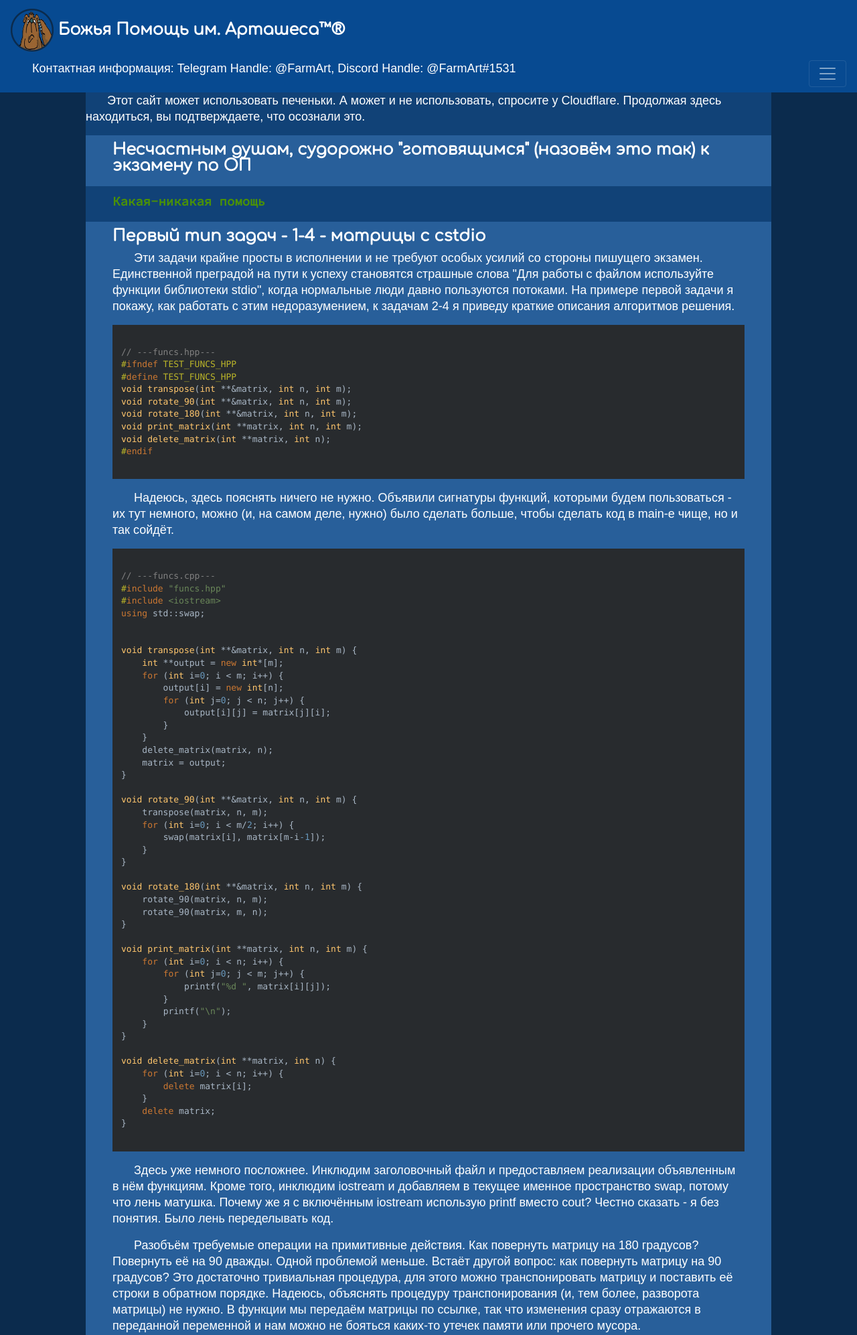
After one commit to Farm-Art/TechSupportWebServer, a Flask app: page /exam in a window 1280 px wide. The commit adds this page. Shown: the top 1993 px of the page at 67% size. Run offline with Flask 2, Linux system fonts and the light colour scheme; some libraries are stand-ins or nearby versions; some web fonts are replaced.

Commit message:
add exam support;

```diff
--- a/main.py
+++ b/main.py
@@ -22,6 +22,13 @@ def download_font_and_stencil():
     return send_file('static/downloadable_content/Visio.zip',
                      attachment_filename='ГОСТ-пакет v6.zip',
                      as_attachment=True)
+
+
+@app.route('/exam')
+def exam_info():
+    kwargs = {'title': 'СТП им. Арташеса - Экзамен',
+              'project_name': 'Божья Помощь'}
+    return render_template('exam.html', **kwargs)
 
 
 @app.route('/thanks')
--- a/templates/base.html
+++ b/templates/base.html
@@ -52,6 +52,8 @@
 <main>
   <section><p>Этот сайт может использовать печеньки. А может и не использовать, спросите у Cloudflare.
     Продолжая здесь находиться, вы подтверждаете, что осознали это.</p></section>
+  <section class="odd"><h1>Несчастным душам, судорожно "готовящимся" (назовём это так) к экзамену по ОП</h1></section>
+  <section class="even"><h2><a href="{{ url_for('exam_info') }}" class="link">Какая-никакая помощь</a></h2></section>
 {% block content %}
 {% endblock %}
 </main>
--- /dev/null
+++ b/templates/exam.html
@@ -0,0 +1,300 @@
+{% extends "base.html" %}
+{% block content %}
+<section class="odd">
+  <h1>Первый тип задач - 1-4 - матрицы с cstdio</h1>
+  <p>
+    Эти задачи крайне просты в исполнении и не требуют особых усилий
+    со стороны пишущего экзамен. Единственной преградой на пути к успеху
+    становятся страшные слова "Для работы с файлом используйте функции
+    библиотеки stdio", когда нормальные люди давно пользуются потоками.
+    На примере первой задачи я покажу, как работать с этим недоразумением,
+    к задачам 2-4 я приведу краткие описания алгоритмов решения.
+  </p>
+  <pre><code class="cpp">
+// ---funcs.hpp---
+#ifndef TEST_FUNCS_HPP
+#define TEST_FUNCS_HPP
+void transpose(int **&matrix, int n, int m);
+void rotate_90(int **&matrix, int n, int m);
+void rotate_180(int **&matrix, int n, int m);
+void print_matrix(int **matrix, int n, int m);
+void delete_matrix(int **matrix, int n);
+#endif
+  </code></pre>
+  <p>
+    Надеюсь, здесь пояснять ничего не нужно. Объявили сигнатуры функций,
+    которыми будем пользоваться - их тут немного, можно (и, на самом деле, нужно)
+    было сделать больше, чтобы сделать код в main-е чище, но и так сойдёт.
+  </p>
+  <pre><code class="cpp">
+// ---funcs.cpp---
+#include "funcs.hpp"
+#include &lt;iostream>
+using std::swap;
+
+
+void transpose(int **&matrix, int n, int m) {
+    int **output = new int*[m];
+    for (int i=0; i < m; i++) {
+        output[i] = new int[n];
+        for (int j=0; j < n; j++) {
+            output[i][j] = matrix[j][i];
+        }
+    }
+    delete_matrix(matrix, n);
+    matrix = output;
+}
+
+void rotate_90(int **&matrix, int n, int m) {
+    transpose(matrix, n, m);
+    for (int i=0; i < m/2; i++) {
+        swap(matrix[i], matrix[m-i-1]);
+    }
+}
+
+void rotate_180(int **&matrix, int n, int m) {
+    rotate_90(matrix, n, m);
+    rotate_90(matrix, m, n);
+}
+
+void print_matrix(int **matrix, int n, int m) {
+    for (int i=0; i < n; i++) {
+        for (int j=0; j < m; j++) {
+            printf("%d ", matrix[i][j]);
+        }
+        printf("\n");
+    }
+}
+
+void delete_matrix(int **matrix, int n) {
+    for (int i=0; i < n; i++) {
+        delete matrix[i];
+    }
+    delete matrix;
+}
+  </code></pre>
+  <p>
+    Здесь уже немного посложнее. Инклюдим заголовочный файл и предоставляем
+    реализации объявленным в нём функциям. Кроме того, инклюдим iostream и
+    добавляем в текущее именное пространство swap, потому что лень матушка.
+    Почему же я с включённым iostream использую printf вместо cout? Честно
+    сказать - я без понятия. Было лень переделывать код.
+  </p>
+  <p>
+    Разобъём требуемые операции на примитивные действия. Как повернуть матрицу на
+    180 градусов? Повернуть её на 90 дважды. Одной проблемой меньше. Встаёт другой
+    вопрос: как повернуть матрицу на 90 градусов? Это достаточно тривиальная процедура,
+    для этого можно транспонировать матрицу и поставить её строки в обратном порядке.
+    Надеюсь, объяснять процедуру транспонирования (и, тем более, разворота матрицы)
+    не нужно. В функции мы передаём матрицы по ссылке, так что изменения сразу
+    отражаются в переданной переменной и нам можно не бояться каких-то утечек памяти
+    или прочего мусора.
+  </p>
+  <pre><code class="cpp">
+// ---main.cpp---
+#define _CRT_SECURE_NO_WARNINGS
+#include &lt;cstdio>
+#include &lt;iostream>
+#include &lt;string>
+#include "funcs.hpp"
+
+using namespace std;
+
+#define N 3
+#define M 5
+
+int main() {
+    string path_in, path_out;
+    cout << "Enter path to input file" << endl;
+    getline(cin, path_in);
+
+    /// Open file
+    FILE *input = fopen(path_in.c_str(), "rt");
+    while (input == nullptr) {
+        cout << "Failed to open file." << endl;
+        cout << "If you'd like to open a different file, enter its path." << endl;
+        cout << "If you'd like to quit, enter 'quit'." << endl;
+        ws(cin);
+        getline(cin, path_in);
+        if (path_in == "quit") {
+            exit(0);
+        } else {
+            input = fopen(path_in.c_str(), "rt");
+        }
+    }
+
+    /// Read matrix
+    int **matrix = new int*[N];
+    for (int i=0; i < N; i++) {
+        matrix[i] = new int[M];
+        for (int j=0; j < M; j++) {
+            int amount = fscanf(input, "%d", &matrix[i][j]);
+            if (!amount) {
+                cerr << "Failed to read matrix from file." << endl;
+                exit(1);
+            }
+        }
+    }
+    fclose(input);
+
+    cout << "Successfully read the following matrix:" << endl;
+    print_matrix(matrix, N, M);
+
+    /// Get angle
+    cout << "How would you like to rotate your matrix? 180 or 90 degrees?" << endl;
+    int angle;
+    cin >> angle;
+    while (angle != 180 && angle != 90) {
+        cout << "Sorry, the angle you've entered is not correct." << endl;
+        cout << "Please try again." << endl;
+        cin >> angle;
+    }
+
+    /// Rotate matrix and obtain new size
+    int n, m;
+    if (angle == 90) {
+        rotate_90(matrix, N, M);
+        n = M, m = N;
+    } else {
+        rotate_180(matrix, N, M);
+        n = N, m = M;
+    }
+
+    cout << "Rotated matrix:" << endl;
+    print_matrix(matrix, n, m);
+
+    /// Open output file
+    cout << "Enter path to output file" << endl;
+    ws(cin);
+    getline(cin, path_out);
+    FILE *output = fopen(path_out.c_str(), "wb");
+    while (output == nullptr) {
+        cout << "Failed to open file. Please enter a different path." << endl;
+        ws(cin);
+        getline(cin, path_out);
+        output = fopen(path_out.c_str(), "wb");
+    }
+
+    /// Dump data
+    for (int i=0; i < n; i++) {
+        fwrite(matrix[i], sizeof(int), m, output);
+    }
+    fclose(output);
+    cout << "Data dumped successfully" << endl;
+    delete_matrix(matrix, n);
+
+    /// Test dumped data
+    input = fopen(path_out.c_str(), "rb");
+    matrix = new int*[n];
+    for (int i=0; i < n; i++) {
+        matrix[i] = new int[m];
+        fread(matrix[i], sizeof(int), m, input);
+    }
+    fclose(input);
+    cout << "Read the following matrix from binary file:" << endl;
+    print_matrix(matrix, n, m);
+    return 0;
+}
+  </code></pre>
+  <p>
+    А вот тут нужно объяснять. Идём по порядку: отключаем предупреждения
+    о небезопасных функциях через #define _CRT_SECURE_NO_WARNINGS (sic!),
+    подключаем cstdio, iostream, string и наш родной funcs.hpp. Как и просили в условии,
+    константы объявляем через define, потому что можем. Я выбрал значения 3 и 5,
+    подойдут любые натуральные числа.
+  </p>
+  <p>
+    Первым делом мы должны открыть файл для чтения матрицы. Получаем путь до него
+    из консоли через getline, пытаемся открыть средствами fopen. Функция fopen
+    принимает два аргумента: строка-путь до файла и строка-модификатор открытия.
+    Обе должны быть обычными c-строками, так что придётся вызвать метод string.c_str().
+    Если файл удалось открыть, функция вернёт на него указатель (тип FILE*), иначе
+    нам гордо отдадут в руки NULL. Соответственно, пока мы не можем открыть файл,
+    мы будем слёзно просить пользователя ввести нормальный путь до файла. Если он
+    введёт 'quit', мы сдаёмся и выключаем программу.
+  </p>
+  <p>
+    Если мы-таки смогли открыть файл, из него необходимо считать матрицу. Для этого
+    используется функция fscanf. В неё передаются следующие аргументы:
+  </p>
+  <ol>
+    <li>Файловый указатель</li>
+    <li>Строка-шаблон, согласно которой читаются данные</li>
+    <li><i>Указатели</i> (это важно) на переменные, в которые мы хотим записать
+    данные.</li>
+  </ol>
+  <p>
+    Читать будем по одному числу за раз, так что и строка-шаблон будет предельно проста -
+    "%d". Извлекаем адрес элемента матрицы и передаём его в функцию, затем
+    проверяем, что нам вернула функция. fscanf возвращает целое число, равное числу
+    успешно считанных переменных. В нашем случае это будет либо 0 (чтение упало с ошибкой),
+    либо 1 (успешно считан элемент матрицы). По-хорошему, если при чтении произошла ошибка,
+    надо просить ввести другой путь до файла, но я решил, что это уже слишком, и просто уведомил
+    пользователя о косяке перед выходом из программы.
+  </p>
+  <p>
+    После успешного чтения было бы неплохо показать нашу матрицу, что мы и делаем,
+    после чего заводим переменную angle и спрашиваем, на какой угол поворачивать матрицу.
+    В условии указаны только 180 и 90 градусов, так что никакой другой принимать не будем,
+    даже 90-кратные. Повторяем ввод, пока не получим корректный угол, применяем соответствующую
+    функцию и запоминаем новые n и m, ещё раз гордо показав уже изменённую матрицу.
+  </p>
+  <p>
+    Всё тем же способом просим ввести путь до файла вывода, открываем его (в этот раз
+    с режимом wb - write binary). Спешно пробегаемся по каждой строке матрицы и вызываем
+    функцию fwrite - она принимает указатель на void, размер одного элемента, число элементов и,
+    наконец, файл, в который мы будем записывать данные. Т.к. матрица - это массив указателей на
+    массивы, matrix[i] и является необходимым нам указателем на void. Вычисляем размер
+    инта, подставляем длину строки, которую мы запомнили при изменении матрицы, и пишем это
+    дело в открытый файл.
+  </p>
+  <p>
+    На последок, чтобы показать, что в этом файле не какая-то ересь записана, а реальные
+    данные, переоткрываем этот файл на чтение и читаем из него данные в бинарном виде через
+    fread. Работает функция аналогично - указатель на место, куда будем писать данные,
+    размер одной единицы данных, число единиц, файл-источник. Пишем это в нашу матрицу
+    и выводим её на экран, после чего закрываем файл и довольные уходим в закат.
+  </p>
+  <p>
+    Это первая задача. Задачи 2-4 немного отличаются по содержанию, но они всё так же
+    просты в реализации. Код чтения и записи данных вообще не поменяется, изменится набор
+    функций для взаимодействия с матрицей. В задаче №2 мы создаём массив для максимальных
+    элементов столбцов, затем сортируем его (можно пузырьком, не стоит лишний раз выпендриваться,
+    и это вы слышите от <i>меня</i>) параллельно со столбцами. Что это значит? Это значит, что
+    сразу за строкой swap(arr[j], arr[j+1]) будет следовать код, который поменяет местами соответствующие
+    столбцы матрицы, чтобы матрица и массив максимальных элементов сохранили связь индексов.
+  </p>
+  <p>
+    В задаче №3 требуется переставить диагонали, что бы это не значило. Наиболее логичным
+    мне кажется версия, в которой мы меняем местами главную и побочную диагонали. Главная
+    диагональ имеет координаты [i][i], побочная - [i][m-1-i], проходите циклом по матрице
+    и swap-аете их друг с другом.
+  </p>
+  <p>
+    В задаче №4 требуется расположить строки в порядке возрастания максимальных
+    элементов строк. Система абсолютно та же, что и в №2, только теперь вместо
+    столбцов мы смотрим на строки (и код несколько сокращается, потому что для swap-а столбца
+    нужно пробежаться for-ом, а для swap-а строки достаточно сделать swap(matrix[i], matrix[i+1])).
+  </p>
+</section>
+<section class="even">
+  <h1>Второй тип задач - 5-8 - матрицы с fstream</h1>
+  <p>
+    Работа с fstream подробно описана в соответствующей статье в Блоге, какого-то
+    сакрального смысла в копипасте я не вижу. Условия абсолютно аналогичны таковым из заданий
+    1-4, основные принципы реализации общих моментов (таких, как повторный запрос на получение
+    пути до файла) я уже рассмотрел в секции задач 1-4, алгоритмы к условиями всё там же.
+  </p>
+</section>
+<section class="odd">
+  <h1>Третий тип задач - 9-20 - <strike>геморрой</strike> динамические структуры данных</h1>
+  <p>
+    Общий шаблон этих задач сводится к следующему: "Вот структура вида ID LNAME FNAME AGE SALARY. Прочитайте
+    такие структуры из текстового файла, сложите в стек/очередь/двусвязный список/динамический массив (нужное
+    подчеркнуть), реализуйте функции сортировки/поиска/добавления и удаления (нужное подчеркнуть)
+    элементов, затем выгрузите данные в двоичный файл". Любители покумекать могут почитать мою
+    статью о списках и самостоятельно реализовать требуемые структуры данных, любители похалявить
+    могут подождать, пока я допишу минималистичные версии этих структур и выложу их сюда.
+  </p>
+</section>
+{% endblock %}
```
